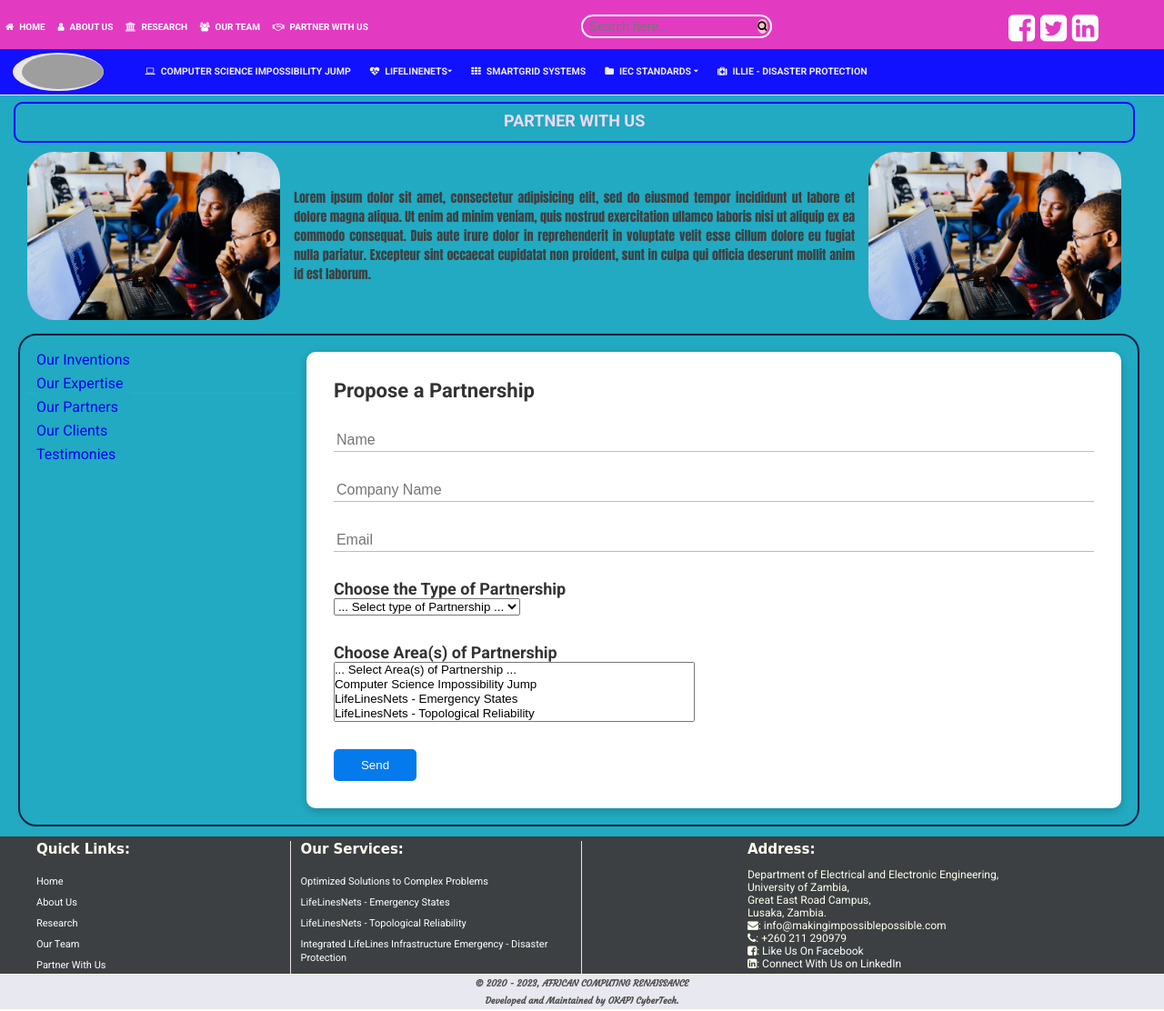
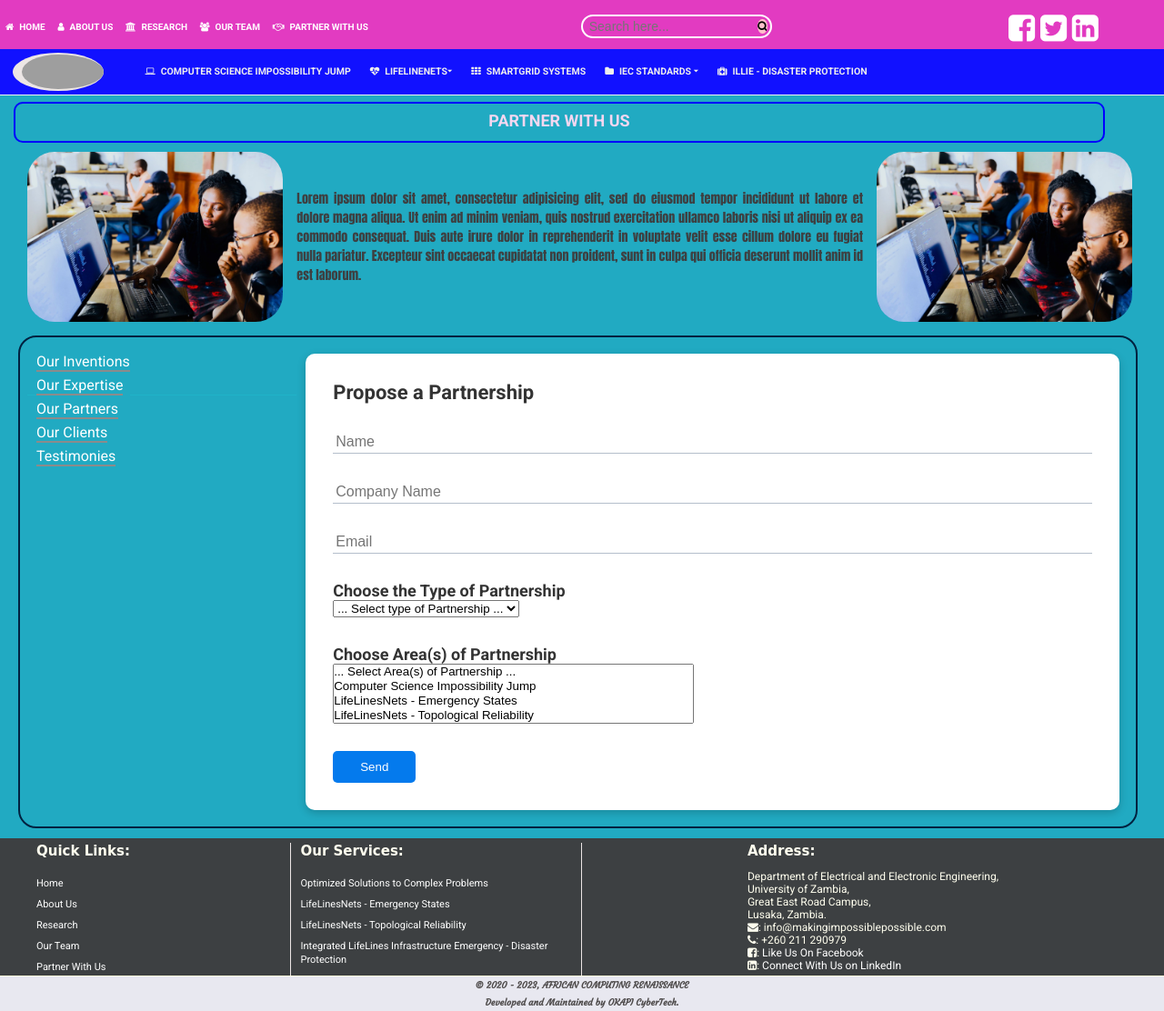
Before and after one commit to izoj2013/npepsite, a Django app: page /partnership/ in a window 1280 px wide; the page is wider, and only the part inside the window is pictured. Shown: that part at 91% size. Run offline with Django 3.2, Linux system fonts and the light colour scheme; some web fonts are replaced; grey boxes are pictures that could not be loaded.

Commit message:
commit2-14.03.2021

```diff
--- a/acrmipsite/static/acrmipsite/css/main.css
+++ b/acrmipsite/static/acrmipsite/css/main.css
@@ -314,7 +314,7 @@ nav {
 	padding: 8px 0px 12px 0px;
 	border: 2px solid #0000ff;
 	border-radius: 10px;
-	width: 85%;
+	width: 1200px;
 }
 
 .page-title {
@@ -413,9 +413,9 @@ nav {
 	align-self: stretch;
 	justify-content: center;
 	text-align: justify;
-	padding: 20px 0px 20px 60px;
+	padding: 20px 0px 20px 20px;
 	font-size: 16px;
-	width: 80%;
+	width: 83%;
 }
 
 .footer {
@@ -525,9 +525,10 @@ nav {
 
 /* Partneship CSS */
 .partner-box {
-	width: 1480px;
-	padding: 2px 24px 1px 5px;
+	width: 1500px;
+	padding: 2px 30px 1px 5px;
 }
+
 .body-partner {
 	display: flex;
 	flex-direction: row;
@@ -537,7 +538,7 @@ nav {
 	border-radius: 20px;
 	margin: 5px;
 	padding: 8px;
-	width: 85%;
+	width: 84%;
 }
 
 .body-partner .list-links {
@@ -571,6 +572,8 @@ nav {
 	text-decoration: none;
 	font-size: 16px;
 	line-height: 16px;
+	color: #fff;
+	border-bottom: 2px solid #8b8b8b;
 }
 
 .list-links a:hover {
--- a/acrmipsite/templates/acrmipsite/partnership.html
+++ b/acrmipsite/templates/acrmipsite/partnership.html
@@ -3,10 +3,10 @@
 
 {% block content %}
     <div class="container home-bucket partner-box">
-        <div class="home-heading">
+        <div class="home-heading partner-head">
             <h2 class="page-title">Partner With Us</h2>
         </div>
-        <div class="content-header">
+        <div class="content-header partner-header">
             <div class="image  flex-image">
                     <img class="it-img" src="{% static 'acrmipsite/images/partners.jpg'%}" alt="">
             </div>
```
